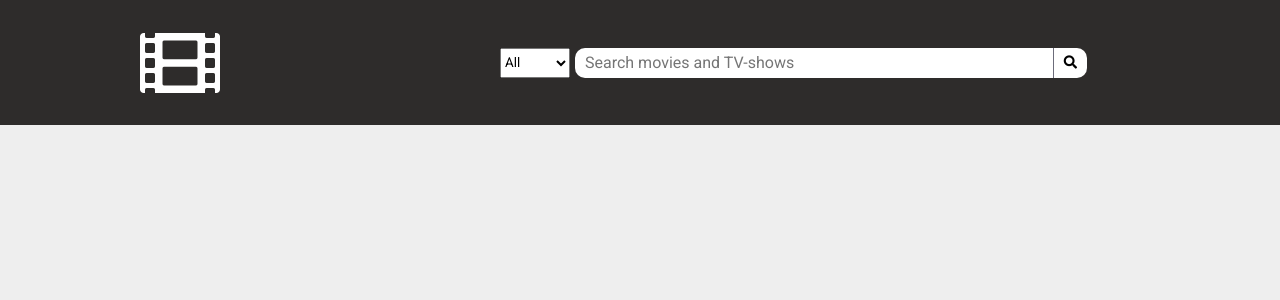
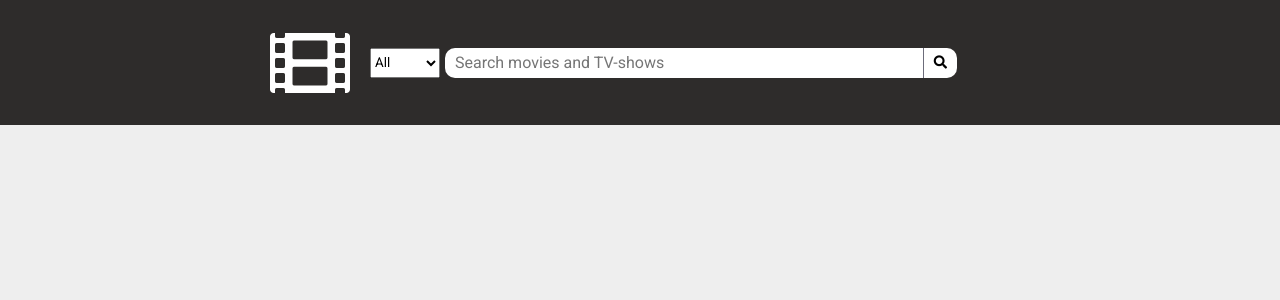
Before and after one commit to villejussila/movie-app, a React (Create React App) app in the folder client/: page / in a window 1280 px wide. Shown: the top 300 px of the page. Built offline with nearby package versions, Linux system fonts and the light colour scheme.

Commit message:
update readme, add _redirects, modify nav bar content positioning

```diff
--- a/client/src/App.js
+++ b/client/src/App.js
@@ -11,7 +11,7 @@ function App() {
         <Nav />
         <Switch>
           <Route path="/" exact component={Home} />
-          <Route path="/Search" exact component={Search} />
+          <Route path="/search" exact component={Search} />
           <Route path="/favorites" component={Favorites} />
           <Route path="/" component={Home} />
         </Switch>
--- a/client/src/index.css
+++ b/client/src/index.css
@@ -14,7 +14,7 @@ body {
   position: fixed;
   background-color: #2e2c2b;
   display: flex;
-  justify-content: space-around;
+  justify-content: center;
   align-items: center;
   flex-wrap: wrap;
 }
```
Also changed, not shown: 2 other files (tests, documents, lock files or other folders).
